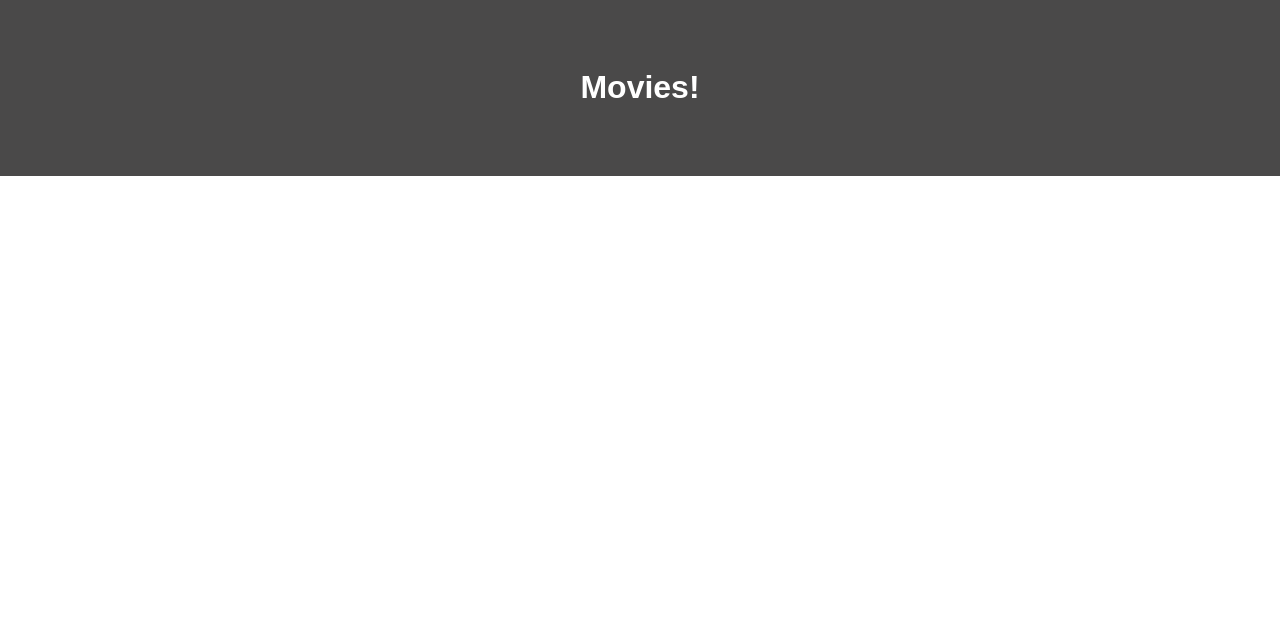
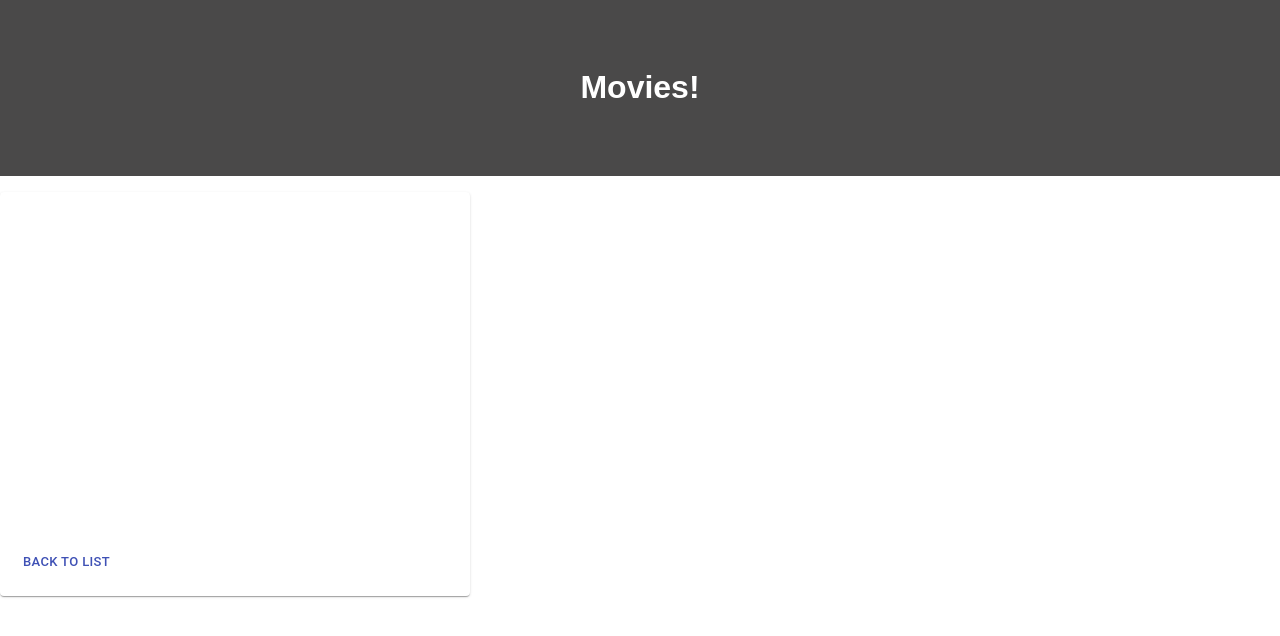
Before and after one commit to jpmzurk/movie-sagas, a React (Create React App) app: page /#/details in a window 1280 px wide. Shown: the top 636 px of the page. Built offline with nearby package versions, Linux system fonts and the light colour scheme.

Commit message:
get request with id and joins complete and functional. new reducer storing that info. details page receiving that info, bbut yet to display it. clicking movie poster correctly directs user to details page.

```diff
--- a/src/components/App/App.js
+++ b/src/components/App/App.js
@@ -4,7 +4,7 @@ import './App.css';
 import Home from '../Home/Home'
 import AddMovie from '../AddMovie/AddMovie'
 import Details from '../Details/Details'
-
+// import MovieCard from '../MovieCard/MovieCard'
 const App = () => {
   return (
     <div className="App">
@@ -15,6 +15,7 @@ const App = () => {
         <Route exact path="/" component={Home} />
         <Route path="/addMovie" component={AddMovie} />
         <Route path="/details" component={Details} />
+        {/* <Route path="/movieCard" component={MovieCard} /> */}
       </Router>
     </div>
   );
--- a/src/components/Details/Details.jsx
+++ b/src/components/Details/Details.jsx
@@ -1,12 +1,64 @@
 import React from 'react';
+import { connect } from 'react-redux';
+import Button from '@material-ui/core/Button';
+import Typography from '@material-ui/core/Typography';
+import Card from '@material-ui/core/Card';
+import CardActionArea from '@material-ui/core/CardActionArea';
+import CardActions from '@material-ui/core/CardActions';
+import CardContent from '@material-ui/core/CardContent';
+import CardMedia from '@material-ui/core/CardMedia';
+import { makeStyles } from '@material-ui/core/styles';
 
+const useStyles = makeStyles({
+    root: {
+        maxWidth: 450,
+        padding: 10,
+        marginTop: '1em',
+    },
+    media: {
+        width: 300,
+        height: 300,
+    },
+});
 
-const Details = () => {
+const Details = (props) => {
+    const classes = useStyles();
+    const directHome = () => {
+        props.history.push('/')
+    }
+    console.log(props.movieGenre);
+    console.log(props.movieGenre[0]);
+    // let movie = props.movieGenre[0]
+    for (let i = 0; i < props.movieGenre.length; i++) {
+        const movie = props.movieGenre[0];
+        console.log(movie.poster);
+    }
     return (
         <div>
+            <Card className={classes.root}>
+                <CardActionArea>
+                    <CardMedia
+                        image={`${props.movieGenre}`}
+
+                        className={classes.media} />
+                        <CardContent>
+                        <Typography gutterBottom variant="body2" component="h5">
+                            {/* {props.movieGenre[0].title} */}
+                        </Typography>
+                    </CardContent>
+                </CardActionArea>
+                <CardActions>
+                     <Button size="small" color="primary" onClick={directHome}> Back to List </Button>
+                </CardActions>
+            </Card>
 
         </div>
     );
 }
 
-export default Details;
+const mapPropsToState = (reduxState) => {
+    return {
+        movieGenre: reduxState.movieGenre
+    }
+}
+export default connect(mapPropsToState)(Details);
--- a/src/components/Home/Home.jsx
+++ b/src/components/Home/Home.jsx
@@ -24,13 +24,17 @@ const Home = (props) => {
       props.dispatch({ type: 'FETCH_MOVIES'})
 
     }
+    const directToDetails = () => {
+        props.history.push('/details')
+    }
+
     useEffect(getMovies, []);
     console.log(props.movies.map(movie => { return movie }))
     return (
         <div className={classes.root} >
             {props.movies.map((movie , i) => {
                 return <MovieCard
-                key={i}  movie={movie}
+                key={i}  movie={movie} directToDetails={directToDetails}
             />
             })}
         </div>
--- a/src/components/MovieCard/MovieCard.jsx
+++ b/src/components/MovieCard/MovieCard.jsx
@@ -26,7 +26,8 @@ function MovieCard(props) {
 
     const handleImageClick = (id) => {
         console.log('in handleImageClick')
-        // props.dispatch({ type: 'ADD_FAVORITE', payload: props.movie})
+
+        props.dispatch({ type: 'FETCH_MOVIE_GENRE', payload: id})
     }
     return (
         <Card className={classes.root}>
@@ -34,10 +35,13 @@ function MovieCard(props) {
                 <CardMedia image={
                     `${props.movie.poster}`
                 }
-                    onClick= {handleImageClick(props.movie.id)}
+                    onClick= {() => {
+                        handleImageClick(props.movie.id);
+                        props.directToDetails();
+                    } }
                     className={classes.media} />
                 <CardContent>
-                    <Typography gutterBottom variant="body2" component="h5">
+                    <Typography gutterBottom variant="h5" component="h5">
                         {props.movie.title}
                     </Typography>
                 </CardContent>
--- a/src/index.js
+++ b/src/index.js
@@ -17,6 +17,7 @@ import axios from 'axios';
 function* rootSaga() {
     yield takeEvery('FETCH_MOVIES', getMovies);
     yield takeEvery('FETCH_GENRES', getGenres);
+    yield takeEvery('FETCH_MOVIE_GENRE', getMovieGenre);
     // yield takeEvery('FETCH_FAVES', getFavorites);s
 }
 
@@ -28,6 +29,19 @@ function* getMovies(action) {
         const response = yield axios.get(`/api/movie/`)
         console.log(response.data);
         yield put({ type: 'SET_MOVIES', payload: response.data})
+    } catch (error) {
+        console.log('error with getMovies', error);
+    }
+}
+
+//go and get movies from database to display
+function* getMovieGenre(action) {
+    console.log('in generator getMovies', action.payload);
+    //try in this context affords the 'catch' here
+    try {
+        const response = yield axios.get(`/api/movie/${action.payload}`)
+        console.log(response.data);
+        yield put({ type: 'SET_MOVIE_GENRE', payload: response.data})
     } catch (error) {
         console.log('error with getMovies', error);
     }
@@ -70,12 +84,22 @@ const genres = (state = [], action) => {
             return state;
     }
 }
+//used to store one specific movie with title, description, image, and its genres
+const movieGenre = (state = [], action) => {
+    switch (action.type) {
+        case 'SET_MOVIE_GENRE':
+            return action.payload;
+        default:
+            return state;
+    }
+}
 
 // Create one store that all components can use
 const storeInstance = createStore(
     combineReducers({
         movies,
         genres,
+        movieGenre
     }),
     // Add sagaMiddleware to our store
     applyMiddleware(sagaMiddleware, logger),
```
Also changed, not shown: 1 other file (tests, documents, lock files or other folders).
